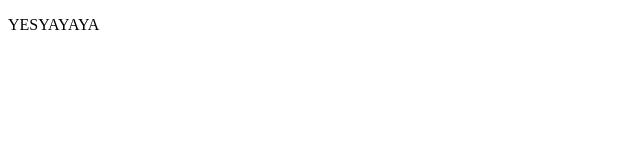
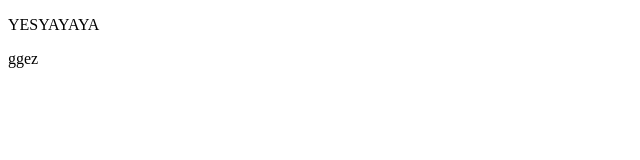
Before and after one commit to ShakilAhmedShihab/new-two, a plain HTML site: page index.html in a window 1280 px wide. Shown: the full height of the page, 0-640 px from the left. Drawn offline with Linux system fonts and the light colour scheme.

Commit message:
new year

```diff
--- a/index.html
+++ b/index.html
@@ -7,6 +7,9 @@
 </head>
 <body>
   <p>YESYAYAYA</p>
+  <p>
+    ggez
+  </p>
 
 </body>
 </html>
```
